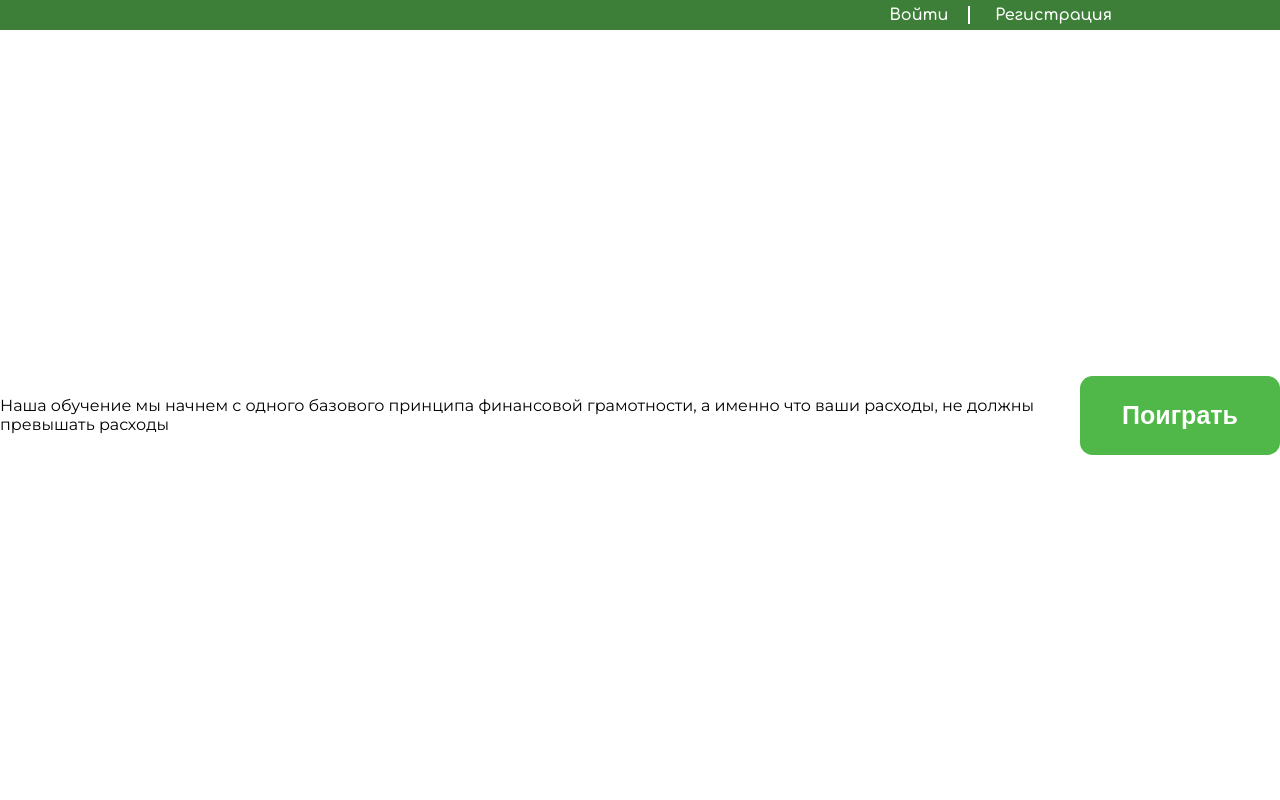
After one commit to gangfv/novella, a Django app: page /play/lesson_page/ in a window 1280 px wide. The commit adds this page. Run offline with Django 4.2, Linux system fonts and the light colour scheme.

Commit message:
Add page "Play", game products templates

```diff
--- a/play/urls.py
+++ b/play/urls.py
@@ -1,7 +1,9 @@
 from django.urls import path
 
-from .views import LevelOnePages
+from .views import LevelOnePages, LessonPage, PlayGame
 
 urlpatterns = [
     path("level_1/", LevelOnePages.as_view(), name="level_1"),
+    path("lesson_page/", LessonPage.as_view(), name='lesson_page'),
+    path("play_game/", PlayGame.as_view(), name="play_game_products"),
 ]
--- a/play/views.py
+++ b/play/views.py
@@ -13,3 +13,11 @@ class LevelOnePages(TemplateView):
     #     elif 'hard' in request.POST:
     #         print("hard")
     #     return redirect('/')
+
+
+class LessonPage(TemplateView):
+    template_name = 'pages/learn.html'
+
+
+class PlayGame(TemplateView):
+    template_name = 'pages/play_game.html'
--- /dev/null
+++ b/templates/pages/learn.html
@@ -0,0 +1,15 @@
+{% extends '_base.html' %}
+{% load static %}
+
+{% block title %}Уровни{% endblock title %}
+{% block css %}
+    <link rel="stylesheet" href="{% static 'css/index/index.css' %}">
+{% endblock %}
+
+{% block content %}
+    <section class="section section--btns">
+        <p>Наша обучение мы начнем с одного базового принципа финансовой грамотности, а именно что ваши расходы, не должны превышать расходы</p>
+        <a href="{% url 'play_game_products' %}"><button type="button" class="btn btn--center">Поиграть</button></a>
+
+    </section>
+{% endblock content %}
--- a/templates/pages/level_1.html
+++ b/templates/pages/level_1.html
@@ -6,7 +6,7 @@
     <link rel="stylesheet" href="{% static 'css/index/index.css' %}">
 {% endblock %}
 {% block money %}
-    <a href="#" class="header__link">Ваш счет: {% if user.is_authenticated %} {{ user.money }} {% endif %} </a>
+    <a href="#" class="header__link">Ваш баланс: {% if user.is_authenticated %} {{ user.money }} {% endif %} </a>
 
 {% endblock %}
 
@@ -64,7 +64,7 @@
                     </div>
 
                     <div class="btn-area">
-                        <button class="btn btn--center">ОБУЧИТЬСЯ</button>
+                        <a href="{% url 'lesson_page' %}"><button class="btn btn--center">ОБУЧИТЬСЯ</button></a>
                     </div>
 
                 </div>
```
Also changed, not shown: templates/pages/play_game.html (added, +12 -0 lines), db.sqlite3.
